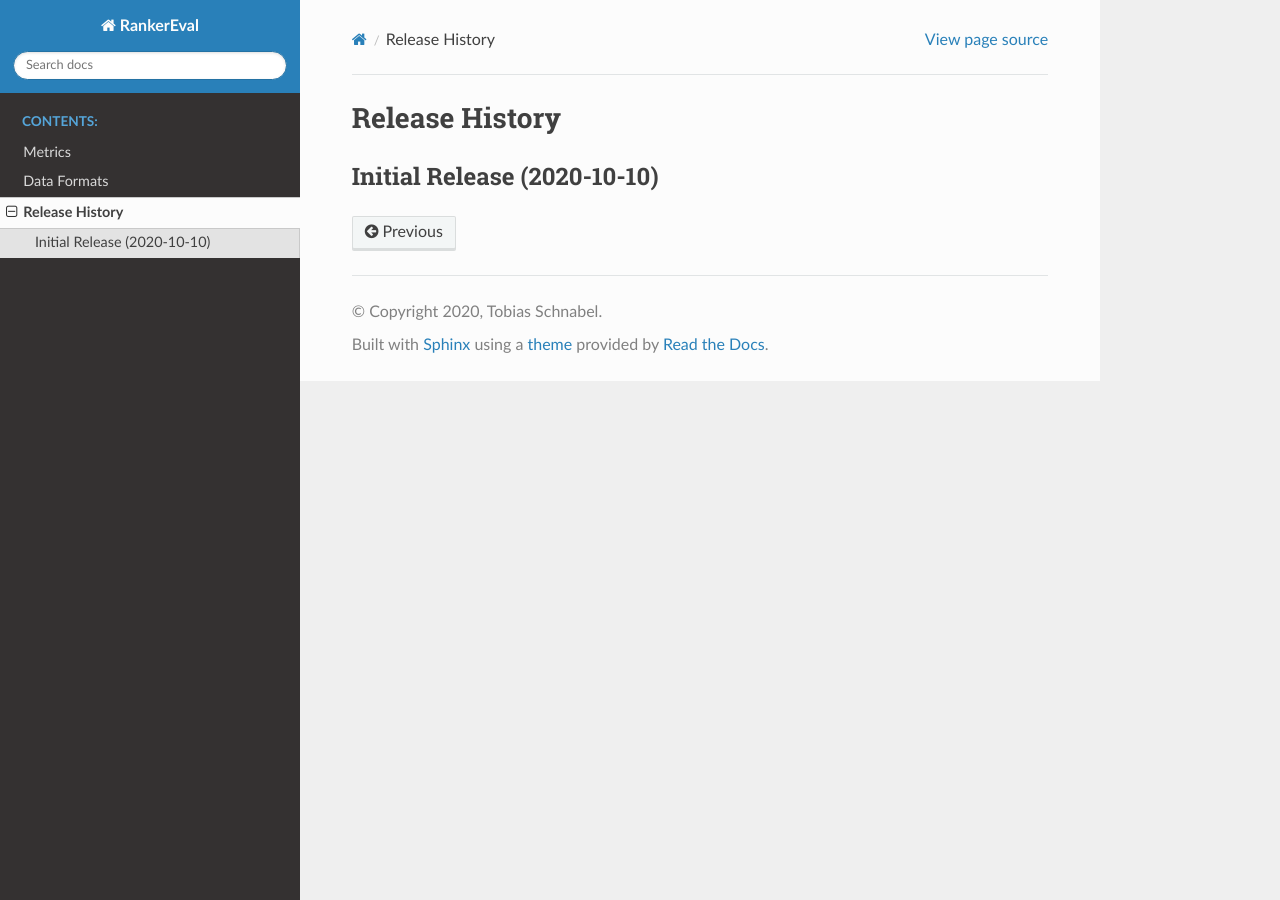
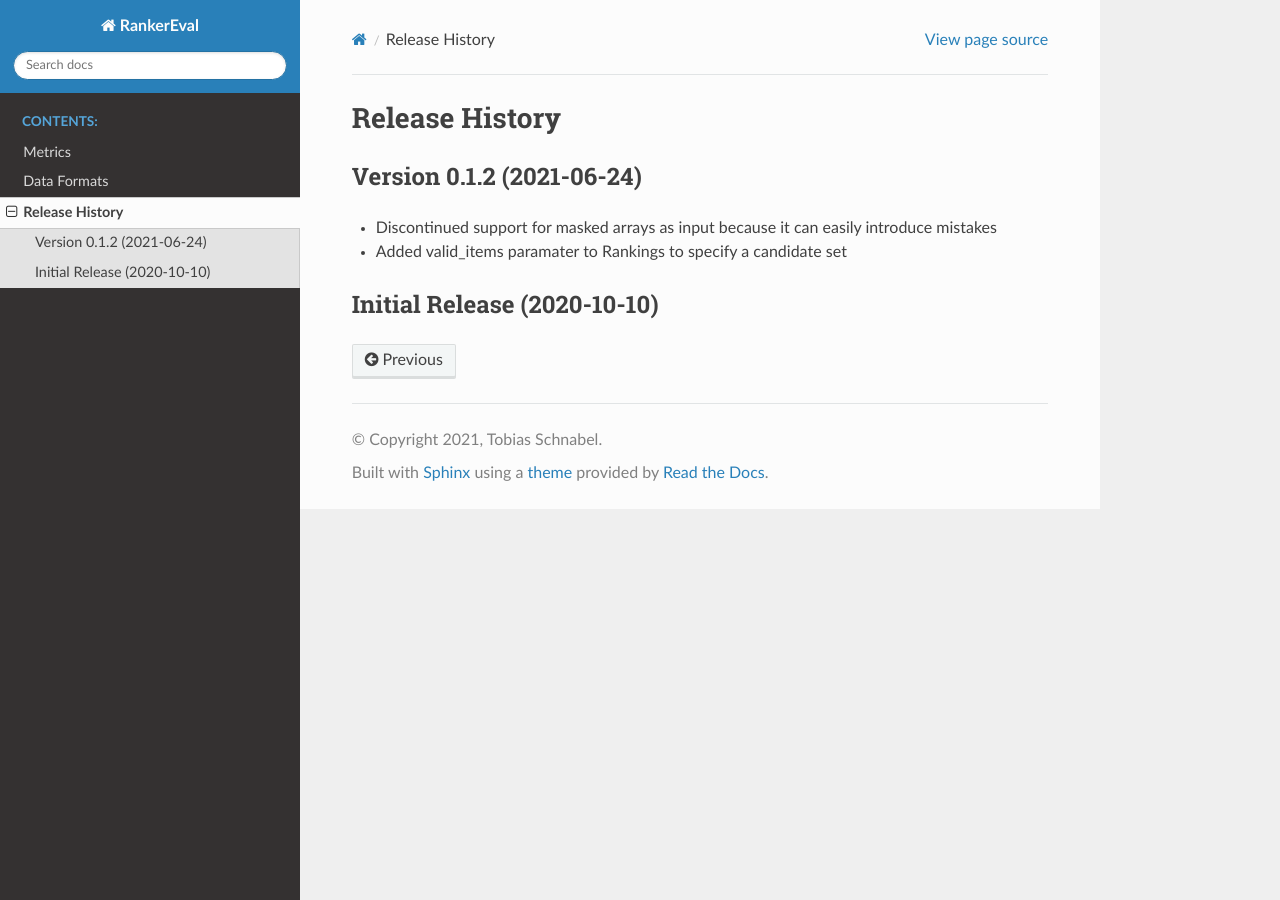
Before and after one commit to microsoft/rankerEval, a Sphinx documentation site: the page built from docs/source/release_history.rst, in a window 1280 px wide. Built offline with Sphinx 7.4.7 and the Read the Docs theme 2.0.0, drawn with Linux system fonts in a browser that asks for light colours.

Commit message:
- small updates to documentation

```diff
--- a/docs/source/conf.py
+++ b/docs/source/conf.py
@@ -20,7 +20,7 @@ print(os.path.abspath('../..'))
 # -- Project information -----------------------------------------------------
 
 project = 'RankerEval'
-copyright = '2020, Tobias Schnabel'
+copyright = '2021, Tobias Schnabel'
 author = 'Tobias Schnabel'
 
 # The full version, including alpha/beta/rc tags
@@ -59,6 +59,7 @@ copybutton_prompt_text = ">>> "
 pygments_style = 'sphinx'
 html_theme = 'sphinx_rtd_theme'
 html_theme_path = [sphinx_rtd_theme.get_html_theme_path()]
+trim_doctest_flags = True
 
 # Add any paths that contain custom static files (such as style sheets) here,
 # relative to this directory. They are copied after the builtin static files,
--- a/docs/source/release_history.rst
+++ b/docs/source/release_history.rst
@@ -2,5 +2,10 @@
 Release History
 ===============
 
+Version 0.1.2 (2021-06-24)
+----------------------------
+* Discontinued support for masked arrays as input because it can easily introduce mistakes
+* Added valid_items paramater to Rankings to specify a candidate set
+
 Initial Release (2020-10-10)
 ----------------------------
```
